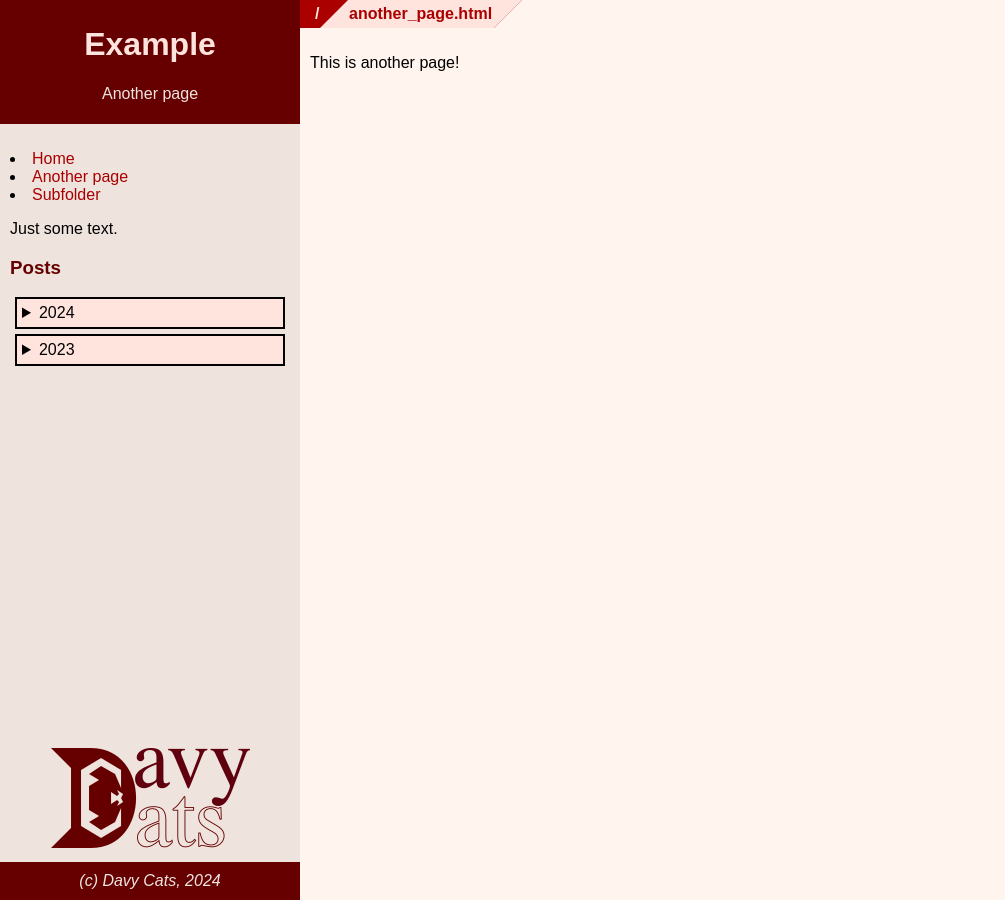
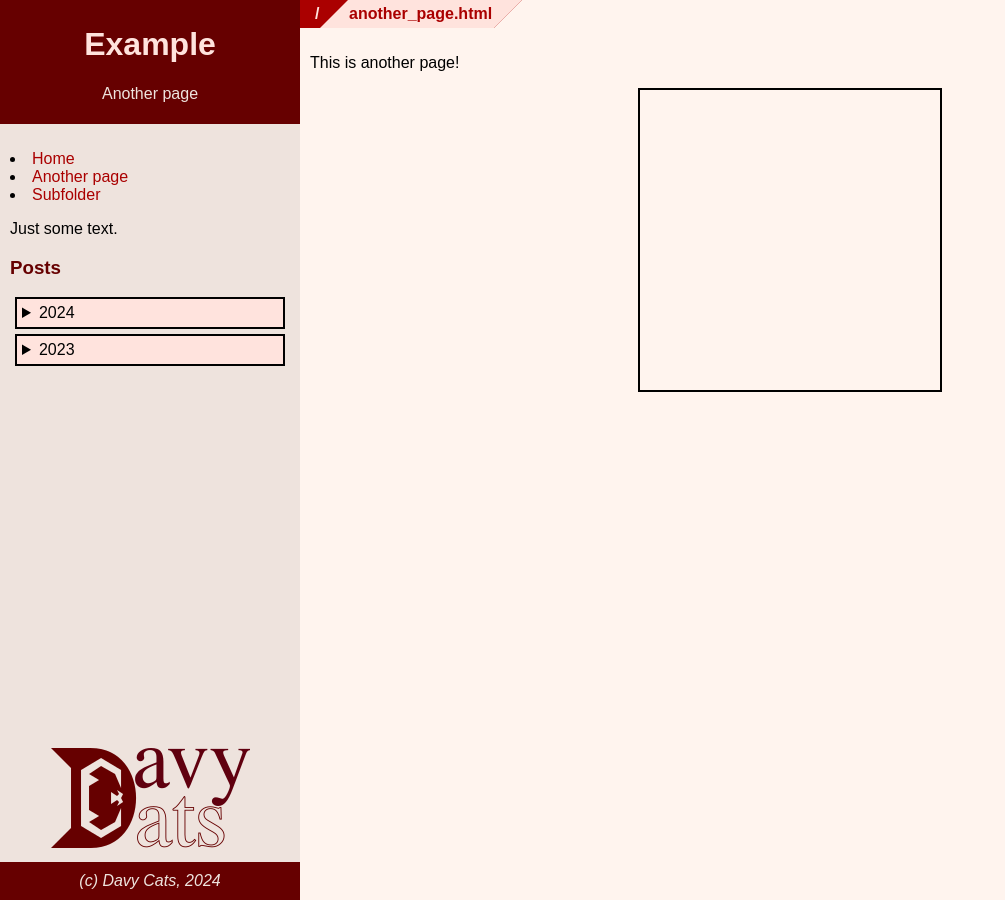
Before and after one commit to DavyCats/davystheme, a Jekyll site: the page built from another_page.md, in a window 1280 px wide. Shown: the whole page, without its empty margins (0-1005 px from the left). Built offline with Jekyll 4.4.1, drawn with Linux system fonts in a browser that asks for light colours.

Commit message:
add some css for canvas

```diff
--- a/_sass/davystheme.scss
+++ b/_sass/davystheme.scss
@@ -22,6 +22,12 @@ body {
     margin: 0px;
     height:100vh;
     font-family: sans-serif;
+}
+
+canvas {
+    display:block;
+    margin: auto;
+    border: 2px solid $text-color;
 }
 
 details {
--- a/another_page.md
+++ b/another_page.md
@@ -1,6 +1,8 @@
 ---
-layout: default
+layout: page
 title: Another page
 ---
 
 This is another page!
+
+<canvas wisdth="400px" height="300px" />
```
